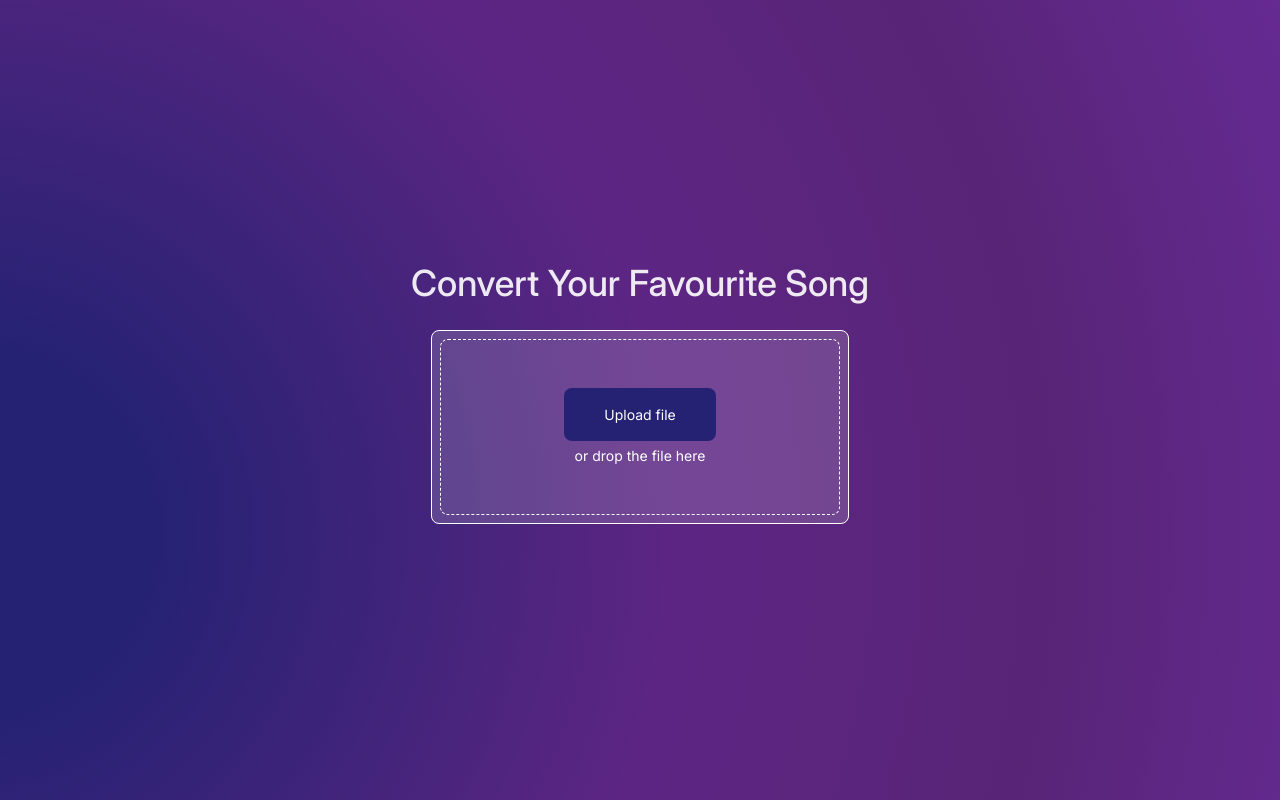
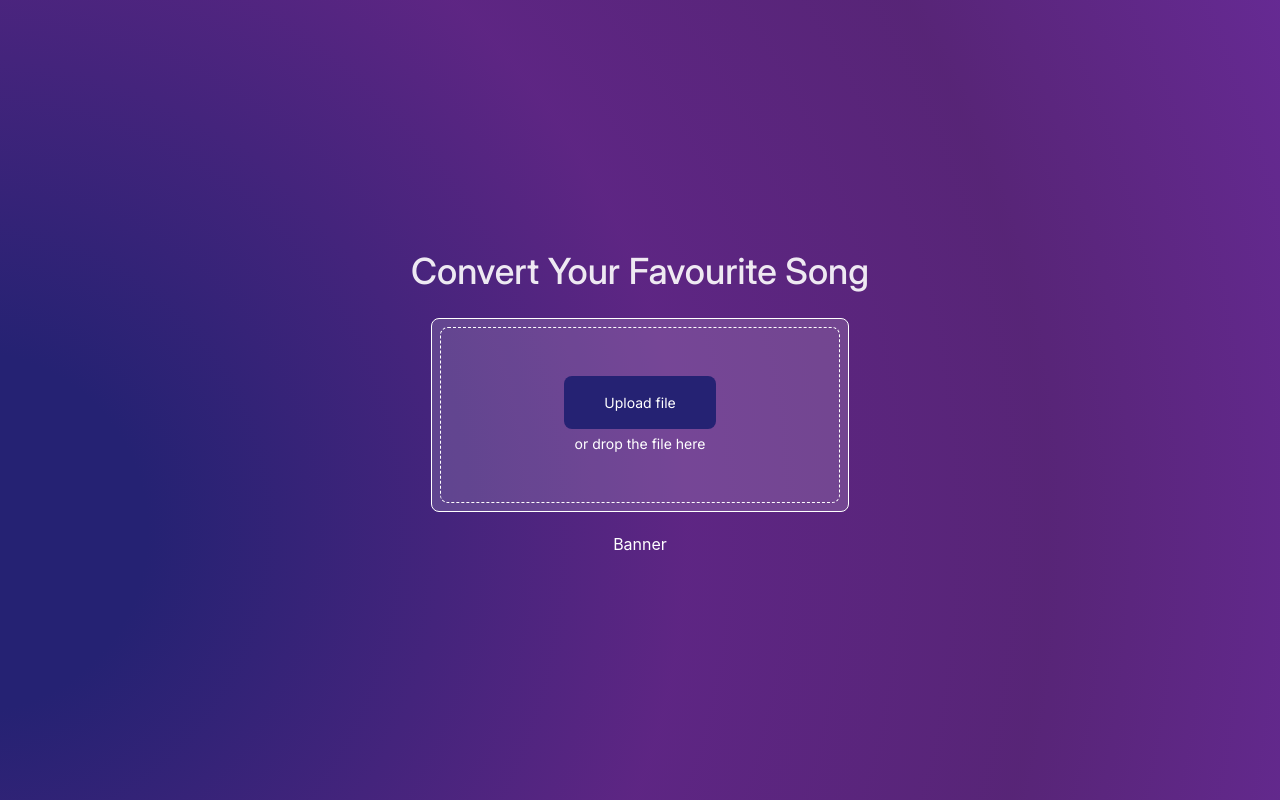
Before and after one commit to julienliang2740/TuneScriber, a React (Create React App) app: page / in a window 1280 px wide. Built offline with nearby package versions, Linux system fonts and the light colour scheme; what @radix-ui/themes would draw is missing.

Commit message:
Changed layout

```diff
--- a/src/App.js
+++ b/src/App.js
@@ -2,8 +2,8 @@ import './App.css';
 import '@radix-ui/themes/styles.css';
 import { BrowserRouter as Router, Route, Routes } from 'react-router-dom';
 import { Theme } from '@radix-ui/themes';
-import Upload from './Home/Upload';
 import Result from './Result/Result';
+import Home from './Home/Home';
 
 function App() {
   return (
@@ -13,9 +13,9 @@ function App() {
           <header className="App-header">
             <div className='m-10'>
               <Routes>
-                <Route path="/upload" element={<Upload />} />
+                <Route path="/upload" element={<Home />} />
                 <Route path="/result" element={<Result />} />
-                <Route path="/" element={<Upload />} />
+                <Route path="/" element={<Home />} />
               </Routes>
             </div>
           </header>
--- /dev/null
+++ b/src/Home/Banner.js
@@ -0,0 +1,9 @@
+import React from 'react'
+
+const Banner = () => {
+  return (
+	<div>Banner</div>
+  )
+}
+
+export default Banner
--- /dev/null
+++ b/src/Home/Home.js
@@ -0,0 +1,14 @@
+import React from 'react'
+import Upload from './Upload'
+import Banner from './Banner'
+
+const Home = () => {
+  return (
+	<div>
+		<Upload />
+		<Banner />
+	</div>
+  )
+}
+
+export default Home
--- a/tailwind.config.js
+++ b/tailwind.config.js
@@ -20,7 +20,7 @@ module.exports = {
 		maxWidth: {
 			small: '175px',
 			medium: '300px',
-			large: '500px'
+			large: '350px'
 		}
 	},
   },
```
Also changed, not shown: src/Home/styling/upload.css (added).
